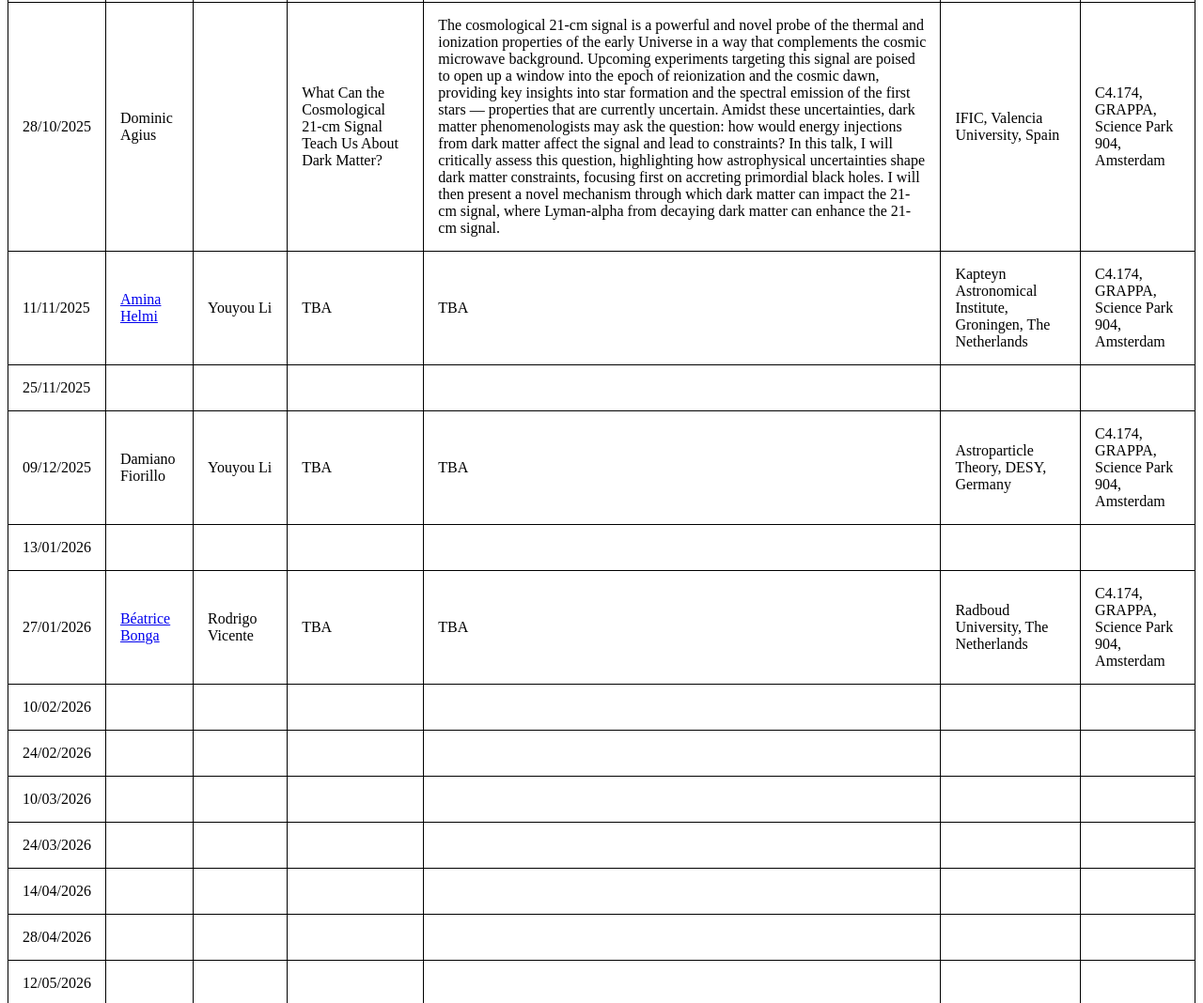
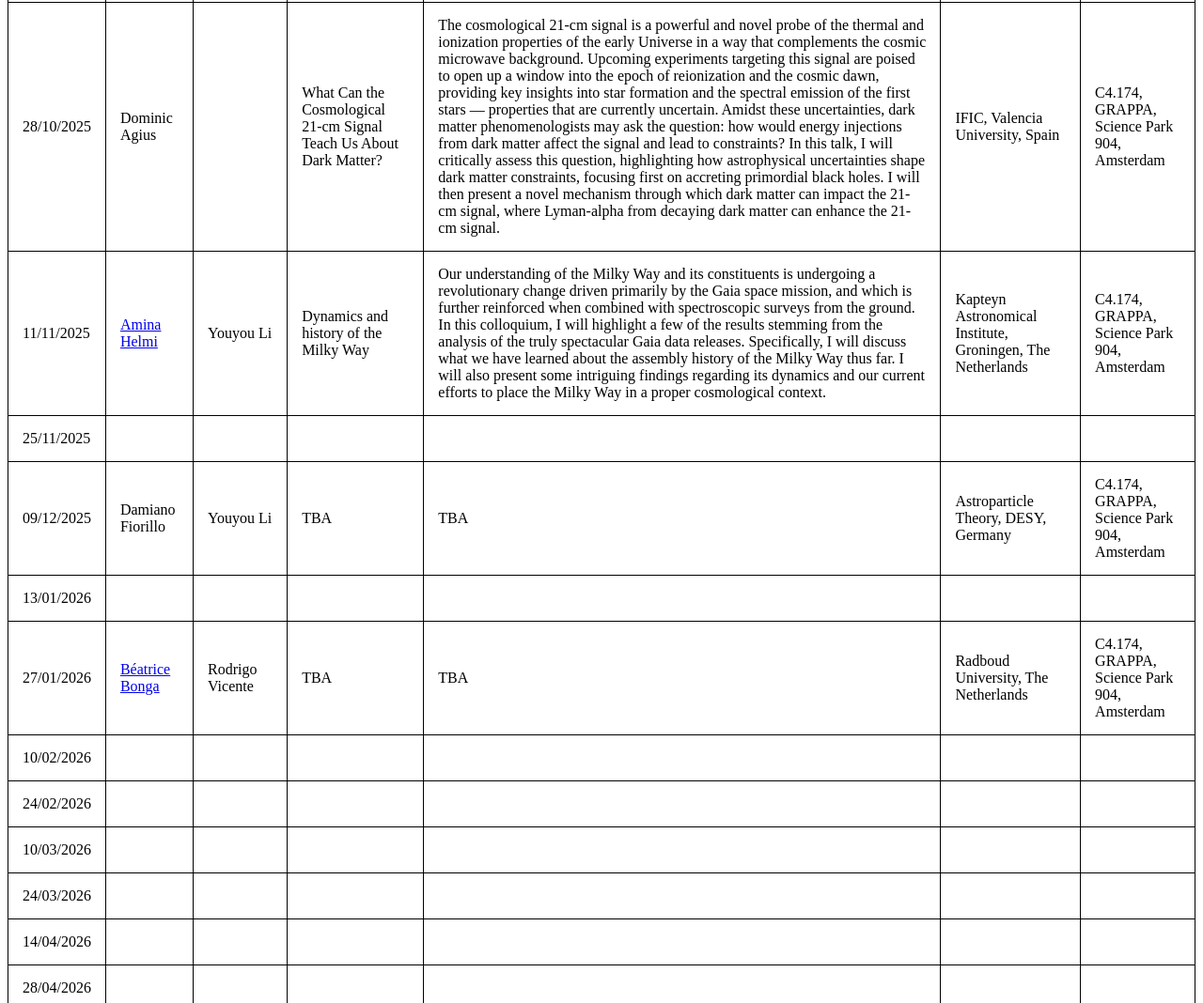
Before and after one commit to GRAPPA-Colloquia/2025-26, a plain HTML site: page index.html in a window 1280 px wide. Shown: the part 742-1810 px from the top of the page at 94% size. Drawn offline with Linux system fonts and the light colour scheme.

Commit message:
Update index.html

```diff
--- a/index.html
+++ b/index.html
@@ -71,8 +71,8 @@ Amidst these uncertainties, dark matter phenomenologists may ask the question: h
 <td>11/11/2025</td>
 <td><a href="https://www.astro.rug.nl/~ahelmi/dev/">Amina Helmi</td>
 <td>Youyou Li</td>
-<td>TBA</td>
-<td>TBA</td>
+<td>Dynamics and history of the Milky Way</td>
+<td>Our understanding of the Milky Way and its constituents is undergoing a revolutionary change driven primarily by the Gaia space mission, and which is further reinforced when combined with spectroscopic surveys from the ground. In this colloquium, I will highlight a few of the results stemming from the analysis of the truly spectacular Gaia data releases. Specifically, I will discuss what we have learned about the assembly history of the Milky Way thus far. I will also present some intriguing findings regarding its dynamics and our current efforts to place the Milky Way in a proper cosmological context.</td>
 <td>Kapteyn Astronomical Institute, Groningen, The Netherlands</td>
 <td>C4.174, GRAPPA, Science Park 904, Amsterdam</td>
 </tr>
```
